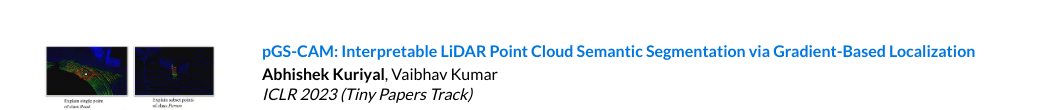
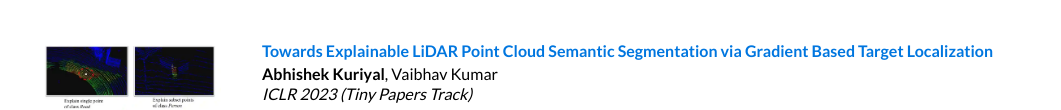
Before and after one commit to abhikuriyal-pixel/abhikuriyal-pixel.github.io, a plain HTML site: page index.html in a window 1280 px wide. Shown: the part 924-1034 px from the top of the page, without its empty margins (110-1171 px from the left). Drawn offline with Linux system fonts and the light colour scheme.

Commit message:
Replace pGS-CAM publication with arXiv version

```diff
--- a/index.html
+++ b/index.html
@@ -74,7 +74,7 @@
                 <article class="publication" aria-labelledby="pgscam-title">
                     <img class="publication-image" src="./assets/pgscam.webp" alt="pGS-CAM" width="200" height="130" loading="lazy">
                     <div class="item-content">
-                        <h3 id="pgscam-title"><a href="https://dblp.org/rec/conf/iclr/KuriyalK23">pGS-CAM: Interpretable LiDAR Point Cloud Semantic Segmentation via Gradient-Based Localization</a></h3>
+                        <h3 id="pgscam-title"><a href="https://arxiv.org/abs/2402.12098">Towards Explainable LiDAR Point Cloud Semantic Segmentation via Gradient Based Target Localization</a></h3>
                         <p class="authors"><strong>Abhishek Kuriyal</strong>, Vaibhav Kumar</p>
                         <p class="venue">ICLR 2023 (Tiny Papers Track)</p>
                         <p class="description">We introduce a gradient-based method that produces per-point heatmaps at intermediate layers of LiDAR segmentation networks. Using RandLA-Net on SemanticKITTI, we show how these maps help interpret the features behind class predictions.</p>
```
